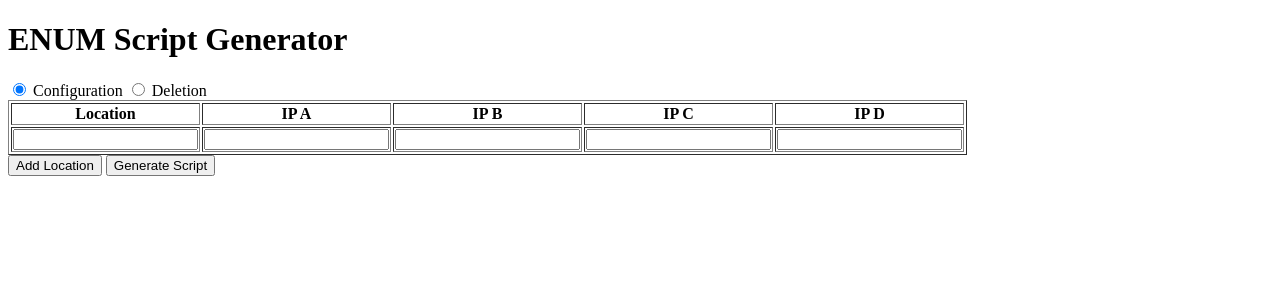
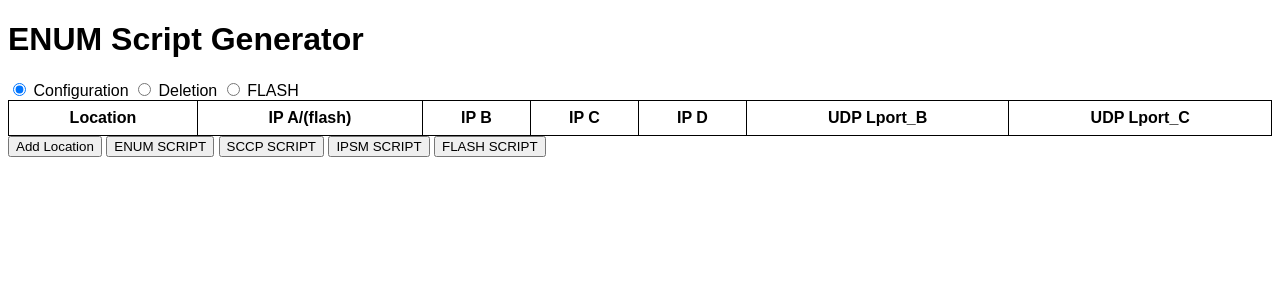
Before and after one commit to Keshari-Jha/SCRIPT_Generator, a Flask app: page / in a window 1280 px wide. Shown: the top 300 px of the page. Run offline with Flask 3, Linux system fonts and the light colour scheme; lists and menus that the app fills with data are empty.

Commit message:
frontend

```diff
--- a/app.py
+++ b/app.py
@@ -1,40 +1,81 @@
-from flask import Flask, render_template, request, send_file
+from flask import Flask, render_template, request, send_file, jsonify
 import os
 
-app = Flask(__name__)
+app = Flask(__name__, static_folder='static', template_folder='templates')
 
-def generate_script(locations, action):
+def generate_script(locations, action, script_type):
     script = ""
     for loc, ip_a, ip_b, ip_c, ip_d, lport_udp_b, lport_udp_c in locations:
-        if action == "config":
-            script += f"ENT-CARD:LOC={loc}:TYPE=SLIC:APPL=ENUMHC\n"
-            script += f"CHG-IP-LNK:PORT=A:SUBMASK=255.255.255.0:MCAST=YES:IPADDR={ip_a}:LOC={loc}:DUPLEX=FULL:SPEED=1000\n"
-            script += f"CHG-IP-LNK:PORT=B:SUBMASK=255.255.255.0:MCAST=YES:IPADDR={ip_b}:LOC={loc}:DUPLEX=FULL:SPEED=100\n"
-            script += f"CHG-IP-LNK:PORT=C:SUBMASK=255.255.255.0:MCAST=YES:IPADDR={ip_c}:LOC={loc}:DUPLEX=FULL:SPEED=100\n"
-            script += f"CHG-IP-LNK:PORT=D:SUBMASK=255.255.255.0:MCAST=YES:IPADDR={ip_d}:LOC={loc}:DUPLEX=FULL:SPEED=1000\n"
-            script += f"CHG-IP-CARD:LOC={loc}:DOMAIN=TEKELEC.COM:DEFROUTER=10.251.104.251\n"
-            script += f"ENT-IP-HOST:HOST=enum.{loc}b:IPADDR={ip_b}:TYPE=LOCAL\n"
-            script += f"ENT-IP-HOST:HOST=enum.{loc}c:IPADDR={ip_c}:TYPE=LOCAL\n"
-            script += f"ENT-IP-CONN:LPORT={lport_udp_b}:LHOST=enum.{loc}b:PROT=UDP:CNAME=c{loc}\n"
-            script += f"ENT-IP-CONN:LPORT={lport_udp_c}:LHOST=enum.{loc}c:PROT=UDP:CNAME=C{loc}a\n"
-            script += f"CHG-IP-CONN:CNAME=C{loc}:OPEN=YES\n"
-            script += f"CHG-IP-CONN:CNAME=C{loc}a:OPEN=YES\n"
-            script += f"Alw-card:loc={loc}\n\n"
+        if script_type == "enum":
+            if action == "config":
+                script += f"ENT-CARD:LOC={loc}:TYPE=SLIC:APPL=ENUMHC\n"
+                script += f"CHG-IP-LNK:PORT=A:SUBMASK=255.255.255.0:MCAST=YES:IPADDR={ip_a}:LOC={loc}:DUPLEX=FULL:SPEED=1000\n"
+                script += f"CHG-IP-LNK:PORT=B:SUBMASK=255.255.255.0:MCAST=NO:auto=no:IPADDR={ip_b}:LOC={loc}:DUPLEX=FULL:SPEED=100\n"
+                script += f"CHG-IP-LNK:PORT=C:SUBMASK=255.255.255.0:MCAST=NO:auto=no:IPADDR={ip_c}:LOC={loc}:DUPLEX=FULL:SPEED=100\n"
+                script += f"CHG-IP-LNK:PORT=D:SUBMASK=255.255.255.0:MCAST=YES:IPADDR={ip_d}:LOC={loc}:DUPLEX=FULL:SPEED=1000\n"
+                script += f"CHG-IP-CARD:LOC={loc}:DOMAIN=TEKELEC.COM:DEFROUTER={'.'.join(ip_b.split('.')[:3]) + '.1'}\n"
+                script += f"ENT-IP-HOST:HOST=enum.{loc}b:IPADDR={ip_b}:TYPE=LOCAL\n"
+                script += f"ENT-IP-HOST:HOST=enum.{loc}c:IPADDR={ip_c}:TYPE=LOCAL\n"
+                script += f"ENT-IP-CONN:LPORT={lport_udp_b}:LHOST=enum.{loc}b:PROT=UDP:CNAME=c{loc}b\n"
+                script += f"ENT-IP-CONN:LPORT={lport_udp_c}:LHOST=enum.{loc}c:PROT=UDP:CNAME=C{loc}c\n"
+                script += f"CHG-IP-CONN:CNAME=C{loc}:OPEN=YES\n"
+                script += f"CHG-IP-CONN:CNAME=C{loc}a:OPEN=YES\n"
+                script += f"Alw-card:loc={loc}\n\n"
 
-        elif action == "delete":
-            script += f"inh-card:loc={loc}\n"
-            script += f"CHG-IP-CONN:CNAME=C{loc}:OPEN=No\n"
-            script += f"CHG-IP-CONN:CNAME=C{loc}a:OPEN=No\n"
-            script += f"DLT-IP-CONN:CNAME=c{loc}\n"
-            script += f"DLT-IP-CONN:CNAME=C{loc}a\n"
-            script += f"DLT-IP-HOST:HOST=enum.{loc}b\n"
-            script += f"DLT-IP-HOST:HOST=enum.{loc}c\n"
-            script += f"CHG-IP-CARD:LOC={loc}:DEFROUTER=0.0.0.0\n"
-            script += f"CHG-IP-LNK:PORT=A:IPADDR=0.0.0.0:LOC={loc}:\n"
-            script += f"CHG-IP-LNK:PORT=B:IPADDR=0.0.0.0:LOC={loc}:\n"
-            script += f"CHG-IP-LNK:PORT=C:IPADDR=0.0.0.0:LOC={loc}:\n"
-            script += f"CHG-IP-LNK:PORT=D:IPADDR=0.0.0.0:LOC={loc}:\n"
-            script += f"DLT-CARD:LOC={loc}\n\n"
+            elif action == "delete":
+                script += f"inh-card:loc={loc}\n"
+                script += f"CHG-IP-CONN:CNAME=C{loc}:OPEN=No\n"
+                script += f"CHG-IP-CONN:CNAME=C{loc}a:OPEN=No\n"
+                script += f"DLT-IP-CONN:CNAME=c{loc}b\n"
+                script += f"DLT-IP-CONN:CNAME=C{loc}c\n"
+                script += f"DLT-IP-HOST:HOST=enum.{loc}b\n"
+                script += f"DLT-IP-HOST:HOST=enum.{loc}c\n"
+                script += f"CHG-IP-CARD:LOC={loc}:DEFROUTER=0.0.0.0\n"
+                script += f"CHG-IP-LNK:PORT=A:IPADDR=0.0.0.0:LOC={loc}:\n"
+                script += f"CHG-IP-LNK:PORT=B:IPADDR=0.0.0.0:LOC={loc}:\n"
+                script += f"CHG-IP-LNK:PORT=C:IPADDR=0.0.0.0:LOC={loc}:\n"
+                script += f"CHG-IP-LNK:PORT=D:IPADDR=0.0.0.0:LOC={loc}:\n"
+                script += f"DLT-CARD:LOC={loc}\n\n"
+
+        elif script_type == "sccp":
+            if action == "config":
+                script += f"ENT-CARD:loc={loc}:TYPE=SLIC:APPL=vsccp\n"
+                script += f"CHG-IP-LNK:PORT=A:SUBMASK=255.255.255.0:MCAST=YES:IPADDR={ip_a}:LOC={loc}:DUPLEX=FULL:SPEED=1000\n"
+                script += f"CHG-IP-LNK:PORT=B:SUBMASK=255.255.255.0:MCAST=YES:IPADDR={ip_b}:LOC={loc}:DUPLEX=FULL:SPEED=1000\n"
+                script += f"CHG-IP-CARD:LOC={loc}:DOMAIN=TEKELEC.COM:DEFROUTER=192.168.120.250\n"
+                script += f"Alw-card:loc={loc}\n\n"
+
+            elif action == "delete":
+                script += f"inh-card:loc={loc}\n"
+                script += f"CHG-IP-CARD:LOC={loc}:DEFROUTER=0.0.0.0\n"
+                script += f"CHG-IP-LNK:PORT=A:IPADDR=0.0.0.0:LOC={loc}:\n"
+                script += f"CHG-IP-LNK:PORT=B:IPADDR=0.0.0.0:LOC={loc}:\n"
+                script += f"DLT-CARD:LOC={loc}\n\n"
+
+        elif script_type == "ipsm":
+            if action == "config":
+                script += f"ENT-CARD:loc={loc}:TYPE=IPSM:APPL=ips\n"
+                script += f"CHG-IP-LNK:PORT=A:SUBMASK=255.255.255.0:MCAST=YES:IPADDR={ip_a}:LOC={loc}:DUPLEX=FULL:SPEED=100\n"
+                script += f"ENT-IP-HOST:HOST=ipsm{loc}:ipaddr={ip_a}\n"
+                script += f"CHG-IP-CARD:LOC={loc}:DOMAIN=new{loc}.com:DEFROUTER={'.'.join(ip_a.split('.')[:3]) + '.1'}\n"
+                script += f"Alw-card:loc={loc}\n\n"
+
+            elif action == "delete":
+                script += f"inh-card:loc={loc}\n"
+                script += f"DLT-IP-HOST:HOST=ipsm{loc}\n"
+                script += f"CHG-IP-CARD:LOC={loc}:DEFROUTER=0.0.0.0\n"
+                script += f"CHG-IP-LNK:PORT=A:IPADDR=0.0.0.0:LOC={loc}:\n"
+                script += f"DLT-CARD:LOC={loc}\n\n"
+
+        elif script_type == "flash":
+            if action == "flash":
+                script += f"INH-CARD:loc={loc}\n"
+                script += f"pause 15\n"
+                script += f"INIT-FLASH:CODE=APPR:GPL={ip_a}:LOC={loc}\n"
+                script += f"pause 150\n"
+                script += f"ACT-FLASH:LOC={loc}\n"
+                script += f"pause 120\n"
+                script += f"Alw-card:loc={loc}\n\n"
     return script
 
 @app.route('/')
@@ -46,11 +87,12 @@ def generate():
     data = request.json
     action = data.get("action")
     locations = data.get("locations")
-    script = generate_script(locations, action)
+    script_type=data.get("scriptType")
+    script = generate_script(locations, action, script_type)
     filename = f"{action}_script.txt"
     with open(filename, "w") as file:
         file.write(script)
-    return {"filename": filename}
+    return jsonify({"filename": filename})
 
 @app.route('/download/<filename>')
 def download(filename):
--- a/static/css/styles.css
+++ b/static/css/styles.css
@@ -1,15 +1,14 @@
 body {
     font-family: Arial, sans-serif;
+}
+
+table {
+    width: 100%;
+    border-collapse: collapse;
+}
+
+th, td {
+    padding: 8px;
+    border: 1px solid black;
     text-align: center;
-    margin: 20px;
 }
-textarea {
-    width: 80%;
-    height: 150px;
-    margin-top: 10px;
-}
-button {
-    margin-top: 10px;
-    padding: 10px;
-    cursor: pointer;
-}
--- a/static/js/script.js
+++ b/static/js/script.js
@@ -1,17 +1,51 @@
-function generateScript() {
-    let action = document.getElementById("action").value;
-    let locationsInput = document.getElementById("locations").value;
-    let locations = locationsInput.split("\n").map(line => line.split(",").map(item => item.trim()));
+function addRow() {
+    let table = document.getElementById("locations");
+    let row = table.insertRow(-1);
+    let fields = ["loc", "ip_a", "ip_b", "ip_c", "ip_d", "lport_udp_b", "lport_udp_c"];
+
+    fields.forEach((field, index) => {
+        let cell = row.insertCell(index);
+        let input = document.createElement("input");
+        input.type = "text";
+        input.name = field;
+        input.setAttribute("onfocus", "this.select()"); // Enable selection for copy-paste
+        cell.appendChild(input);
+    });
+}
+document.getElementById("enumBtn").addEventListener("click", function() {
+    submitScript("enum");
+});
+
+document.getElementById("sccpBtn").addEventListener("click", function() {
+    submitScript("sccp");
+});
+
+document.getElementById("ipsmBtn").addEventListener("click", function() {
+    submitScript("ipsm");
+});
+document.getElementById("flashBtn").addEventListener("click", function() {
+    submitScript("flash");
+});
+function submitScript(scriptType) {
+    let action = document.querySelector('input[name="action"]:checked').value; // config or delete
+    let rows = document.querySelectorAll("#locations tr");
+    let locations = [];
+
+    rows.forEach((row, index) => {
+        if (index > 0) { // Skip header row
+            let inputs = row.getElementsByTagName("input");
+            let values = Array.from(inputs).map(input => input.value);
+            if (values.some(value => value !== "")) { // Ensure row is not empty
+                locations.push(values);
+            }
+        }
+    });
 
     fetch("/generate", {
         method: "POST",
         headers: { "Content-Type": "application/json" },
-        body: JSON.stringify({ action, locations })
+        body: JSON.stringify({ locations, action, scriptType })
     })
     .then(response => response.json())
-    .then(data => {
-        document.getElementById("downloadLink").innerHTML =
-            `<a href="/download/${data.filename}" download>Download Script</a>`;
-    })
-    .catch(error => console.error("Error:", error));
-}
+    .then(data => window.location.href = "/download/" + data.filename);
+};
--- a/templates/index.html
+++ b/templates/index.html
@@ -4,80 +4,36 @@
     <meta charset="UTF-8">
     <meta name="viewport" content="width=device-width, initial-scale=1.0">
     <title>ENUM Script Generator</title>
-    <script>
-        function addRow() {
-            let table = document.getElementById("locations");
-            let row = table.insertRow(-1);
-            for (let i = 0; i < 5; i++) {
-                let cell = row.insertCell(i);
-                let input = document.createElement("input");
-                input.type = "text";
-                input.name = ["loc", "ip_a", "ip_b", "ip_c", "ip_d"][i];
-                cell.appendChild(input);
-            }
-        }
-
-        function submitForm(event) {
-            event.preventDefault();
-            let action = document.querySelector('input[name="action"]:checked').value;
-            let rows = document.querySelectorAll("#locations tr");
-            let locations = [];
-
-            rows.forEach((row, index) => {
-                if (index > 0) { // Skip header row
-                    let inputs = row.getElementsByTagName("input");
-                    let values = [];
-                    for (let input of inputs) {
-                        values.push(input.value);
-                    }
-                    if (values.length === 5) {
-                        locations.push(values);
-                    }
-                }
-            });
-
-            fetch("/generate", {
-                method: "POST",
-                headers: { "Content-Type": "application/json" },
-                body: JSON.stringify({ action, locations })
-            })
-            .then(response => response.json())
-            .then(data => {
-                window.location.href = "/download/" + data.filename;
-            });
-        }
-    </script>
+    <link rel="stylesheet" href="{{ url_for('static', filename='css/styles.css') }}">
+    <script defer src="{{ url_for('static', filename='js/script.js') }}"></script>
 </head>
 <body>
     <h1>ENUM Script Generator</h1>
 
-    <form onsubmit="submitForm(event)">
-        <label>
-            <input type="radio" name="action" value="config" checked> Configuration
-        </label>
-        <label>
-            <input type="radio" name="action" value="delete"> Deletion
-        </label>
+    <form id="scriptForm">
+        <label><input type="radio" name="action" value="config" checked> Configuration</label>
+        <label><input type="radio" name="action" value="delete"> Deletion</label>
+        <label><input type="radio" name="action" value="flash"> FLASH</label>
 
         <table id="locations" border="1">
             <tr>
                 <th>Location</th>
-                <th>IP A</th>
+                <th>IP A/(flash)</th>
                 <th>IP B</th>
                 <th>IP C</th>
                 <th>IP D</th>
-            </tr>
-            <tr>
-                <td><input type="text" name="loc"></td>
-                <td><input type="text" name="ip_a"></td>
-                <td><input type="text" name="ip_b"></td>
-                <td><input type="text" name="ip_c"></td>
-                <td><input type="text" name="ip_d"></td>
+                <th>UDP Lport_B</th>
+                <th>UDP Lport_C</th>
             </tr>
         </table>
 
         <button type="button" onclick="addRow()">Add Location</button>
-        <button type="submit">Generate Script</button>
+        <!-- <button type="submit">ENUM SCRIPT</button> -->
+        <!-- <button type="button">SCCP SCRIPT</button> -->
+        <button type="button" id="enumBtn">ENUM SCRIPT</button>
+        <button type="button" id="sccpBtn">SCCP SCRIPT</button>
+        <button type="button" id="ipsmBtn">IPSM SCRIPT</button>
+        <button type="button" id="flashBtn">FLASH SCRIPT</button>
     </form>
 </body>
 </html>
```
